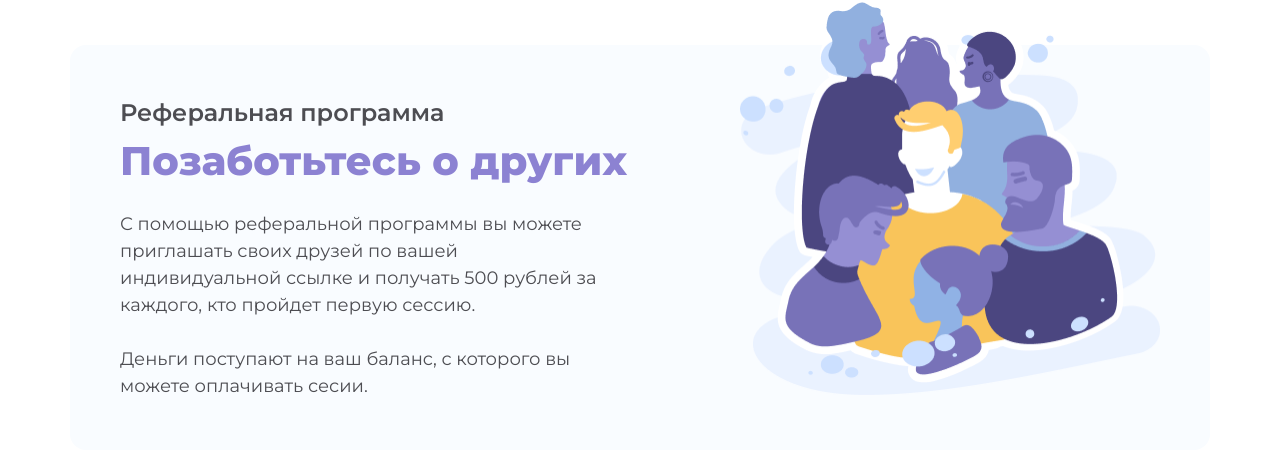
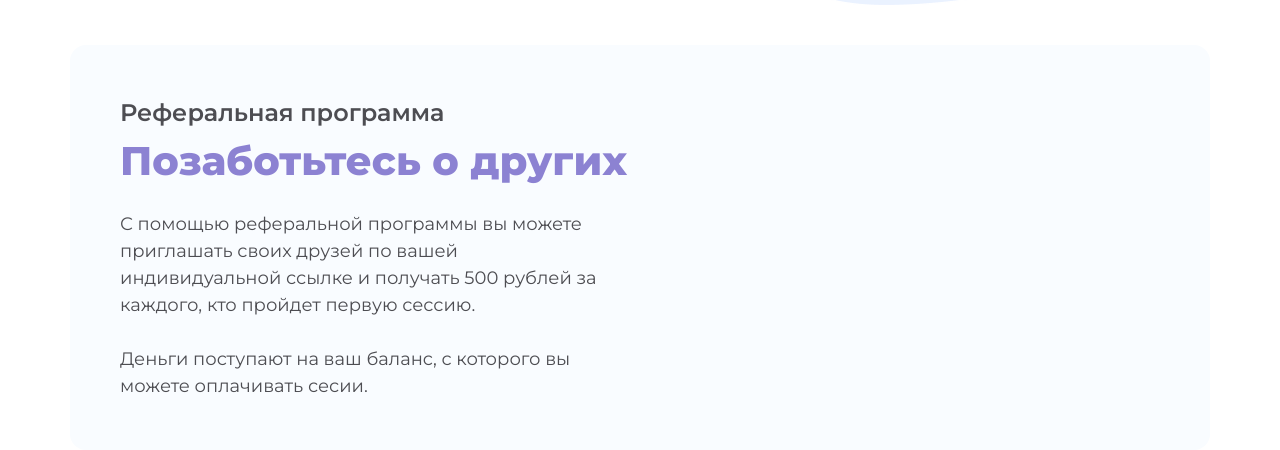
Before and after one commit to ArsikFrol/you-mi, a Next.js app: page /tariff/referralProgram in a window 1280 px wide. Shown: the part 295-745 px from the top of the page. Built offline with nearby package versions, Linux system fonts and the light colour scheme; no server answers.

Commit message:
fix: props paddingNoneY

```diff
--- a/src/app/formPartTeam/complete/page.tsx
+++ b/src/app/formPartTeam/complete/page.tsx
@@ -8,7 +8,7 @@ import complet from '../../../../public/complet.png'
 export default function () {
     return (
         <div className='bg-(--bg)'>
-            <Container purple minH paddingNone>
+            <Container purple minH paddingNoneY>
                 <>
                     <div className='flex justify-between items-center mb-[100px]'>
                         <div className=''>
--- a/src/app/formPartTeam/layout.tsx
+++ b/src/app/formPartTeam/layout.tsx
@@ -54,7 +54,7 @@ export default function FormLayout({
     }
 
     return (
-        <Container paddingNone minH={pathName === '/formPartTeam/two' ? true : false}>
+        <Container paddingNoneYminH={pathName === '/formPartTeam/two' ? true : false}>
             <>
                 <div className='' style={pathName === '/formPartTeam/complete' ? {
                     padding: '25px 0',
--- a/src/app/tariff/referralProgram/page.tsx
+++ b/src/app/tariff/referralProgram/page.tsx
@@ -29,7 +29,7 @@ export default function () {
     return (
         <Container>
             <>
-                <ReferralProgram paddingNone relative insidePadding purple rounded />
+                <ReferralProgram paddingNoneYrelative insidePadding purple rounded />
                 <div className='flex justify-between'>
                     <div className='flex flex-col gap-y-[20px] mt-[50px]'>
                         <div className='text-(--color-btn-and-title) text-[18px] font-medium'>Ваша ссылка</div>
--- a/src/components/FormSelectionThree.tsx
+++ b/src/components/FormSelectionThree.tsx
@@ -49,7 +49,7 @@ export default function FormSelectionThree(props: Props) {
                 <SliderPsychologist setActiveAcquaint={setActiveAcquaint}
                     setShowAcquaint={setShowAcquaint} setShowCalendar={setShowCalendar}
                     showCalendar={showCalendar} />
-                <Container purple rounded paddingNone relative>
+                <Container purple rounded paddingNoneYrelative>
                     <CartSelectionThree setShowAcquaint={setShowAcquaint}
                         setShowCalendar={setShowCalendar} showAcquaint={showAcquaint} showCalendar={showCalendar}
                         setShowVisitCard={props.setShowVisitCard} />
```
